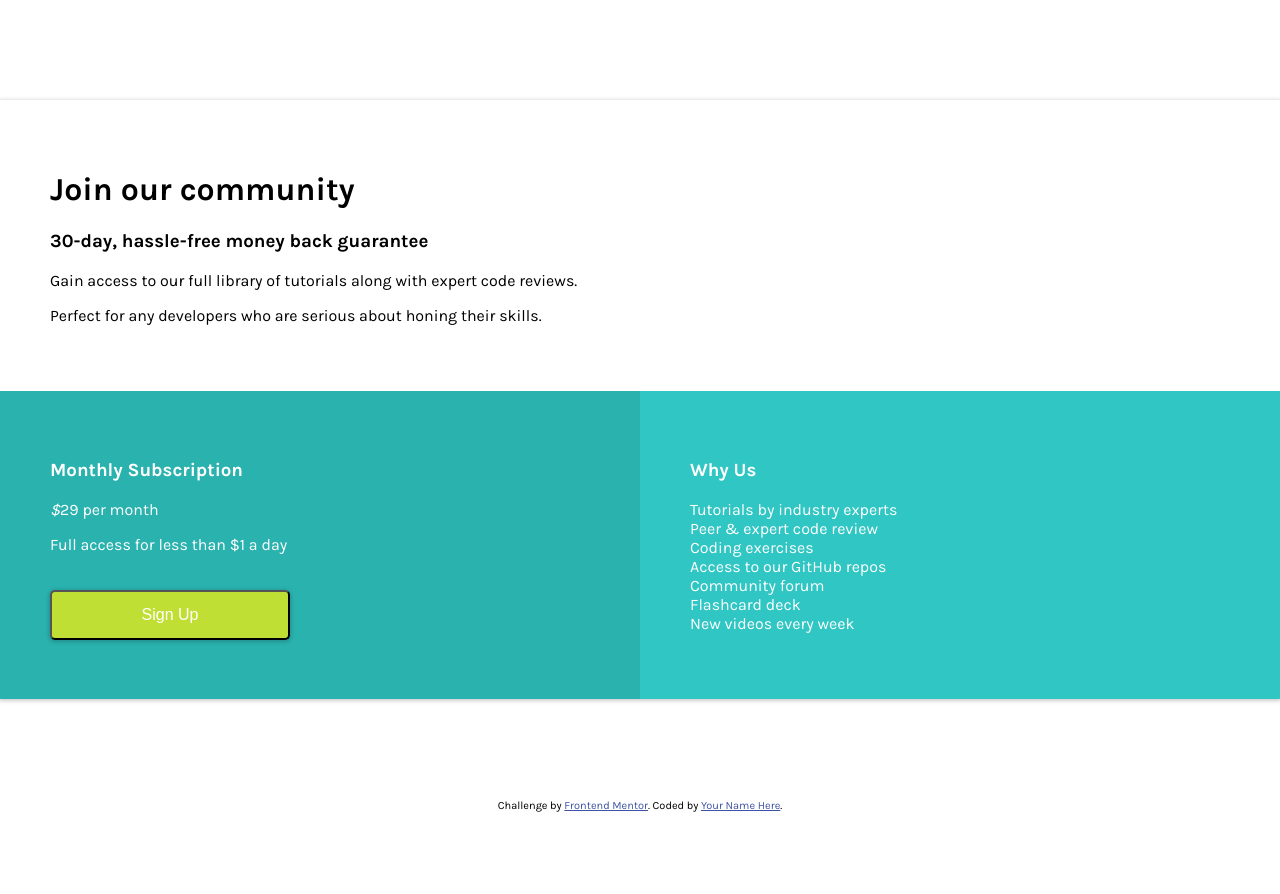
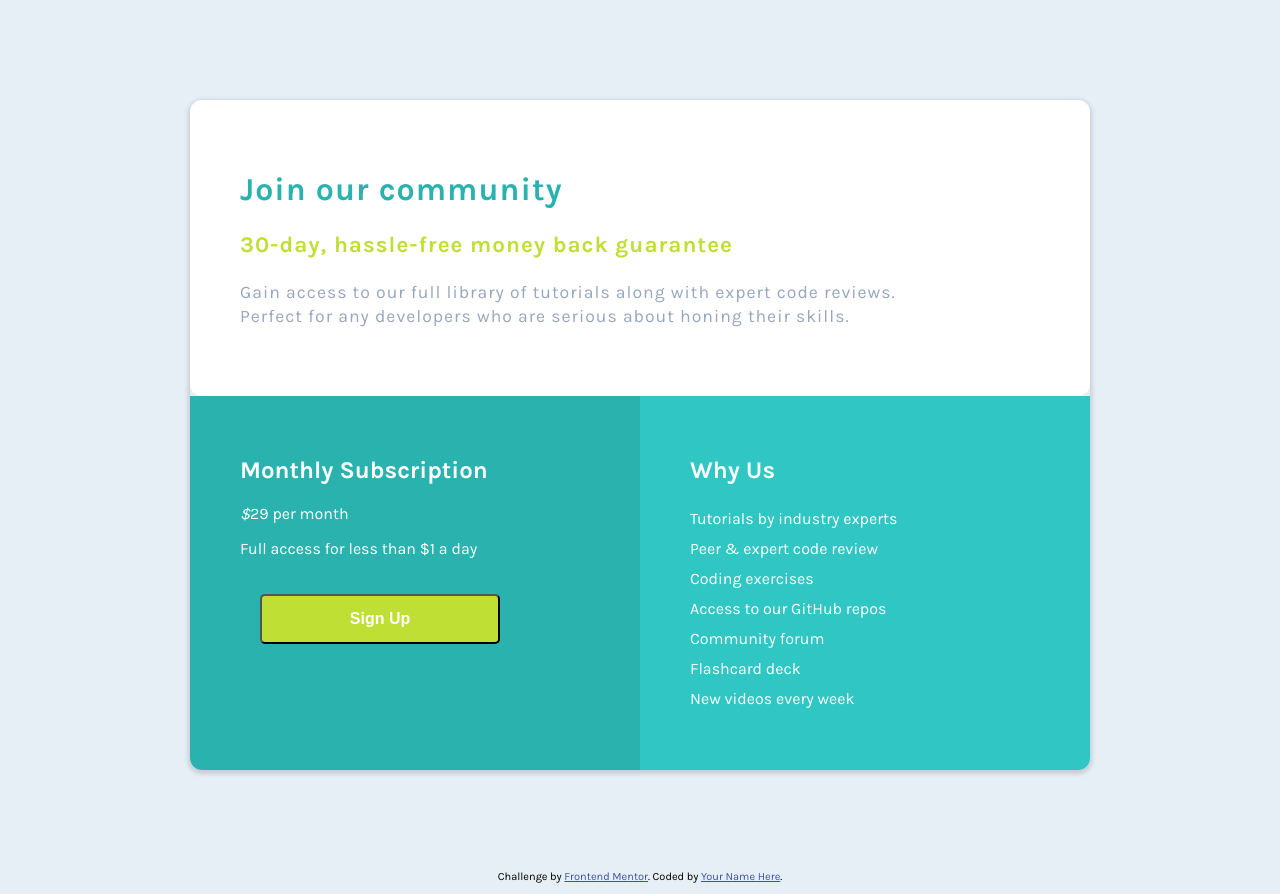
Before and after one commit to danielhopler/single-price-grid, a plain HTML site: page index.html in a window 1280 px wide. Before the commit the page ends 823 px from the top, so only its background shows below. Drawn offline with Linux system fonts and the light colour scheme.

Commit message:
Update styles

```diff
--- /dev/null
+++ b/float-styles.css
@@ -0,0 +1,156 @@
+html {
+    box-sizing: border-box;
+}
+*, *:before, *:after {
+    box-sizing: inherit;
+}
+
+.clearfix:after {
+    content: "";
+    display: table;
+    clear: both;
+}
+
+body {
+    margin: 0;
+    padding: 0;
+    font-family: 'Karla', sans-serif;
+    background:hsl(204, 43%, 93%);
+
+}
+
+.container {
+    max-width: 900px;
+    margin: 100px auto;
+    box-shadow: 0 2px 4px 2px rgba(87, 79, 79, 0.2);
+    transition: 0.3s;
+    border-radius: 12px;
+}
+
+header {
+    background: white;
+    width: 100%;
+    padding: 50px;
+    letter-spacing: 1px;
+    border-radius: 12px;
+}
+
+header h1 {
+    color: hsl(179, 62%, 43%);
+    font-weight: 700;
+}
+
+header h3 {
+    color: hsl(71, 73%, 54%);
+    font-size: 1.4rem;
+    font-weight: 700;
+}
+
+
+
+header p {
+    font-size: 1.1rem;
+    line-height: 1.5rem;
+    color: hsl(218, 22%, 67%);
+
+}
+
+section {
+    background: hsl(179, 62%, 43%);
+    color: white;
+
+}
+
+aside {
+    background: hsl(178, 62%, 49%);
+    color: white;
+
+}
+
+aside ul {
+    list-style-type:none;
+    margin-left: -40px;
+    padding-bottom: 40px;
+    line-height: 30px;
+
+}
+
+.button {
+    font-size: 16px;
+    font-weight: 700;
+    margin: 20px ;
+    background: hsl(71, 73%, 54%);
+    border-radius: 5px;
+    height: 50px;
+    width: 240px;
+    color: #FFF;
+}
+
+/* One True Layout method for equal height columns  */
+#one-true {
+    overflow: hidden;
+    border-radius: 0 0 12px 12px;
+}
+
+#one-true .col {
+    width:50%;
+    padding: 40px 0 0 50px;
+    float: left;
+    margin-bottom: -99999px;
+    padding-bottom: 99999px;
+}
+
+#one-true .col:nth-child(1) {background: hsl(179, 62%, 43%);}
+
+#one-true .col:nth-child(2) {background: hsl(179, 62%, 48%);}
+
+
+@media (max-width: 700px) {
+
+    header p br { content: ' '; }
+
+    header { border-radius: 12px;}
+
+    #one-true .col {
+        width:100%;
+        float:none;
+        margin-bottom: 0;
+        padding-bottom: 50px;
+    }
+
+}
+
+/*
+# Front-end Style Guide
+
+## Layout
+
+The designs were created to the following widths:
+Cyan: hsl(179, 62%, 43%)
+- Mobile: 375px
+- Desktop: 1440px
+
+## Colors
+
+### Primary
+
+- Cyan: hsl(179, 62%, 43%)
+- Bright Yellow: hsl(71, 73%, 54%)
+
+### Neutral
+
+- Light Gray: hsl(204, 43%, 93%)
+- Grayish Blue: hsl(218, 22%, 67%)
+
+## Typography
+
+### Body Copy
+
+- Font size: 16px
+
+### Font
+
+- Family: [Karla](https://fonts.google.com/specimen/Karla)
+- Weights: 400, 700
+
+*/
--- a/index.html
+++ b/index.html
@@ -3,7 +3,7 @@
 <head>
   <meta charset="UTF-8">
   <meta name="viewport" content="width=device-width, initial-scale=1.0"> <!-- displays site properly based on user's device -->
-  <link rel="stylesheet" href="styles.css">
+  <link rel="stylesheet" href="float-styles.css">
   <link rel="icon" type="image/png" sizes="32x32" href="./images/favicon-32x32.png">
   <link rel="preconnect" href="https://fonts.gstatic.com">
 <link href="https://fonts.googleapis.com/css2?family=Karla:wght@400;700&display=swap" rel="stylesheet">
@@ -16,21 +16,22 @@
   </style>
 </head>
 <body>
-  <div class="container clearfix">
+  <div class="container">
     <header>
-      <h1>Join our community</h1>
+      <h1 class="tag">Join our community</h1>
       <h3>30-day, hassle-free money back guarantee</h3>
-      <p>Gain access to our full library of tutorials along with expert code reviews.</p>
-      <p>Perfect for any developers who are serious about honing their skills.</p>
+      <p>Gain access to our full library of tutorials along with expert code reviews. <br>
+      Perfect for any developers who are serious about honing their skills.</p>
     </header>
-    <section>
-      <h3>Monthly Subscription</h3>
+    <div id="one-true" class="clearfix">
+      <section class="col">
+        <h2>Monthly Subscription</h2>
         <p><em>&dollar;</em>29 per month</p>
         <p>Full access for less than &dollar;1 a day</p>
-      <button>Sign Up</button>
+        <button class="button">Sign Up</button>
       </section>
-    <aside>
-     <h3>Why Us</h3>
+      <aside class= "col">
+      <h2>Why Us</h2>
         <ul>
           <li>Tutorials by industry experts</li>
           <li>Peer &amp; expert code review</li>
@@ -41,6 +42,7 @@
           <li>New videos every week</li>
         </ul>
       </aside>
+    </div>
   </div>
 
 
--- a/styles.css
+++ /dev/null
@@ -1,106 +0,0 @@
-html {
-    box-sizing: border-box;
-}
-*, *:before, *:after {
-    box-sizing: inherit;
-}
-
-.clearfix:after {
-    content: "";
-    display: table;
-    clear: both;
-}
-
-body {
-    margin: 0;
-    padding: 0;
-    font-family: 'Karla', sans-serif;
-}
-
-.container {
-    max-width: 1440px;
-    background: #FFF;
-    margin: 100px auto;
-    box-shadow: 0 1px 4px 1px rgba(0,0,0,0.2);
-    transition: 0.3s;
-
-}
-
-header {
-    background: white;
-    width: 100%;
-    padding: 50px;
-}
-
-section {
-    background: hsl(179, 62%, 43%);
-    color: white;
-    padding: 50px;
-    padding-bottom: 59px;
-    float: left;
-    width: 50%;
-}
-
-aside {
-    background: hsl(179, 62%, 48%);
-    color: white;
-    padding: 50px;
-    width: 50%;
-    float: left;
-}
-
-aside ul {
-    list-style-type:none;
-    margin-left: -40px;
-}
-
-button {
-    font-size: 16px;
-    margin-top: 20px;
-    background: hsl(71, 73%, 54%);
-    box-shadow: 0 1px 4px 1px rgba(0,0,0,0.2);
-    transition: 0.3s;
-    border-radius: 5px;
-    height: 50px;
-    width: 240px;
-    color: #FFF;
-}
-
-
-
-
-
-/*
-# Front-end Style Guide
-
-## Layout
-
-The designs were created to the following widths:
-Cyan: hsl(179, 62%, 43%)
-- Mobile: 375px
-- Desktop: 1440px
-
-## Colors
-
-### Primary
-
-- Cyan: hsl(179, 62%, 43%)
-- Bright Yellow: hsl(71, 73%, 54%)
-
-### Neutral
-
-- Light Gray: hsl(204, 43%, 93%)
-- Grayish Blue: hsl(218, 22%, 67%)
-
-## Typography
-
-### Body Copy
-
-- Font size: 16px
-
-### Font
-
-- Family: [Karla](https://fonts.google.com/specimen/Karla)
-- Weights: 400, 700
-
-*/
```
Also changed, not shown: 2 other files. Lines whose indentation alone changed are shown as unchanged.
